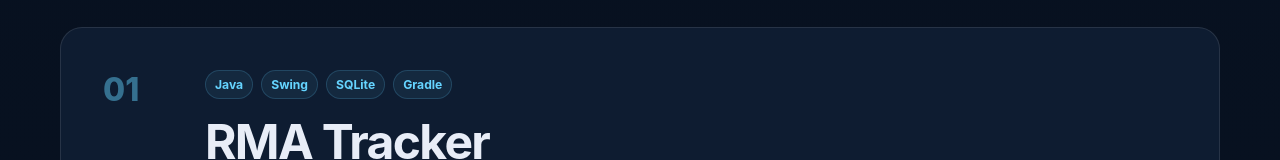
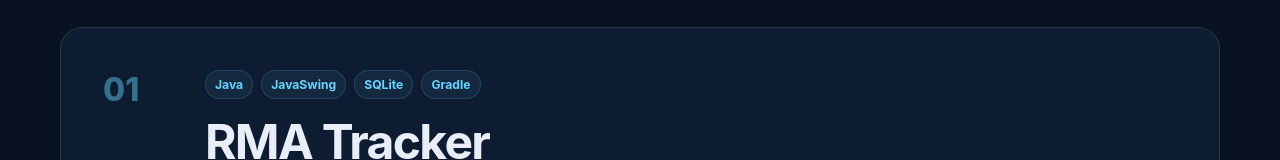
Before and after one commit to bgabr001/bgabr001-BrennenGabriel.github.io, a SvelteKit app: page /projects in a window 1280 px wide. Shown: the part 615-775 px from the top of the page. Built offline with nearby package versions, Linux system fonts and the light colour scheme.

Commit message:
update tab icon

```diff
--- a/src/app.html
+++ b/src/app.html
@@ -6,6 +6,7 @@
 		<meta name="text-scale" content="scale" />
 		%sveltekit.head%
 	</head>
+
 	<body data-sveltekit-preload-data="hover">
 		<div style="display: contents">%sveltekit.body%</div>
 	</body>
--- a/src/routes/+layout.svelte
+++ b/src/routes/+layout.svelte
@@ -2,6 +2,7 @@
 	import '../app.css';
 	import { base } from '$app/paths';
 	import { page } from '$app/stores';
+	import favicon from '$lib/assets/favicon.svg';
 
 	const links = [
 		{ label: 'Home', href: `${base}/` },
@@ -21,6 +22,7 @@
 </script>
 
 <svelte:head>
+	<link rel="icon" type="image/svg+xml" href={favicon} />
 	<meta
 		name="description"
 		content="The software development portfolio of Brennen Gabriel."
--- a/src/routes/projects/+page.svelte
+++ b/src/routes/projects/+page.svelte
@@ -22,7 +22,7 @@
 			<div class="project-number">01</div>
 			<div>
 				<div class="project-meta">
-					<span>Java</span><span>Swing</span><span>SQLite</span><span>Gradle</span>
+					<span>Java</span><span>JavaSwing</span><span>SQLite</span><span>Gradle</span>
 				</div>
 				<h2>RMA Tracker</h2>
 				<p>
```
